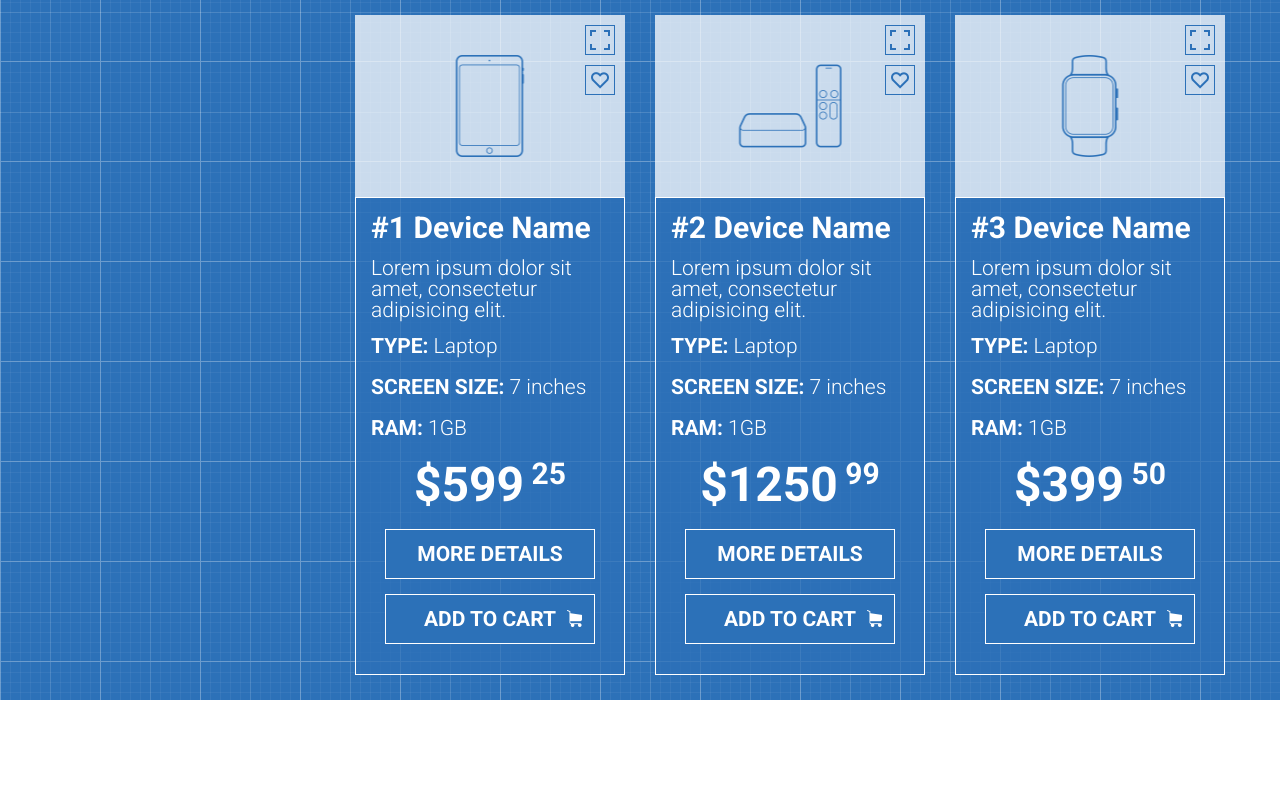
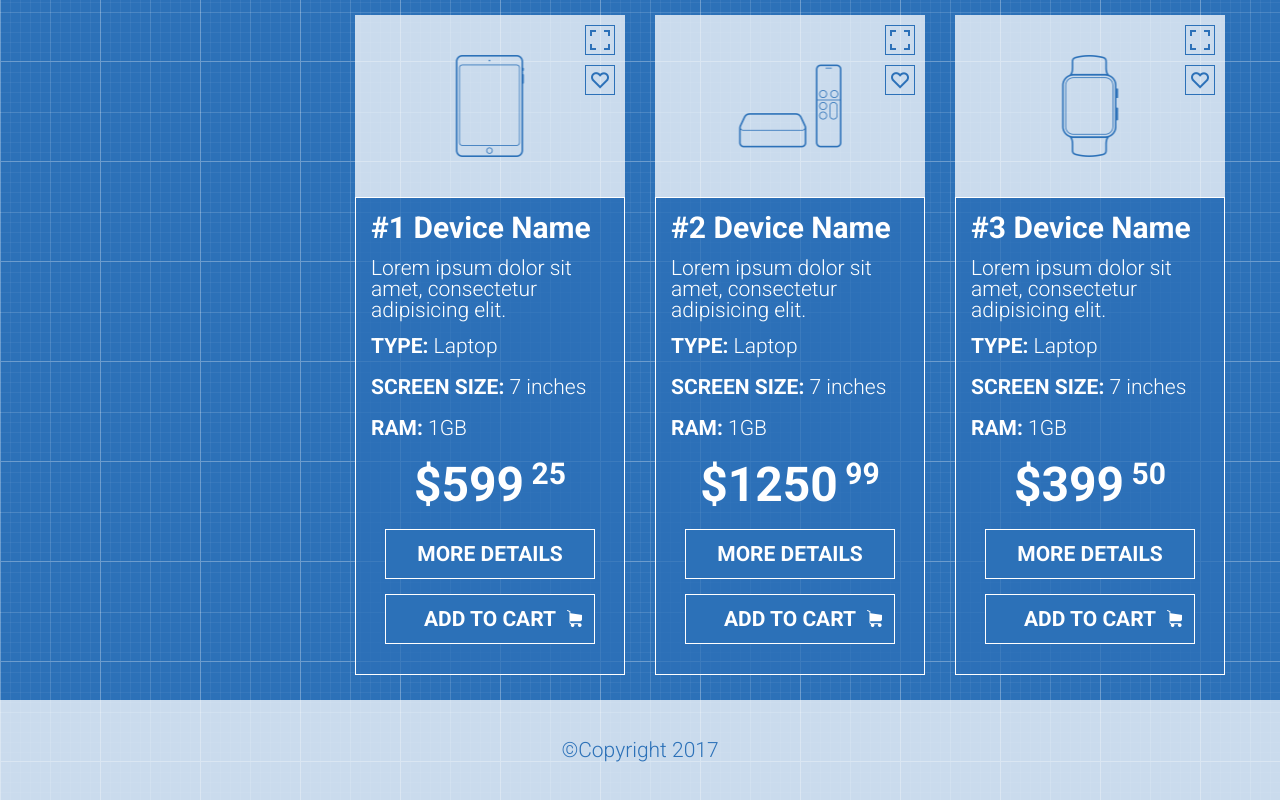
Before and after one commit to vadimoffski/shop-project, a plain HTML site: page index.html in a window 1280 px wide. Shown: the part 2039-2839 px from the top of the page. Before the commit the page ends 2739 px from the top, so only its background shows below. Drawn offline with Linux system fonts and the light colour scheme.

Commit message:
added footer

```diff
--- a/index.html
+++ b/index.html
@@ -264,6 +264,7 @@
             </div>
         </div>
     </main>
-
+    <footer class="footer">&copy;Copyright 2017
+    </footer>
 </body>
 </html>
--- a/style.css
+++ b/style.css
@@ -397,3 +397,12 @@ body{
 .btn:hover{
     background-color: rgba(255, 255, 255, 0.2);
 }
+/* -----------------------------------------Footer----------------------------------------- */
+.footer{
+    height: 100px;
+    background-color: rgba(255, 255, 255, 0.75);
+    font-size: 21px;
+    color: #2c71b8;
+    text-align: center;
+    line-height: 100px;
+}
```
